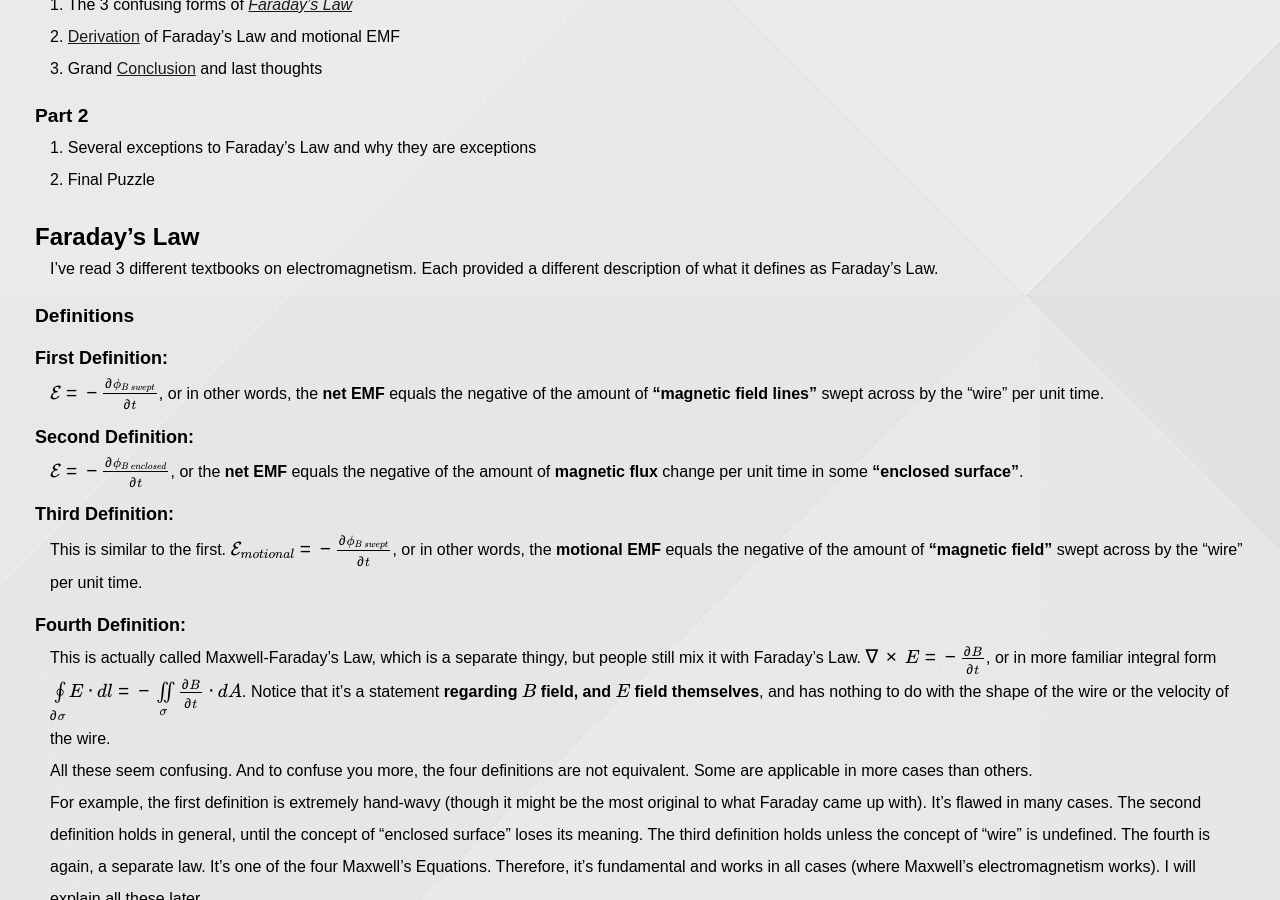
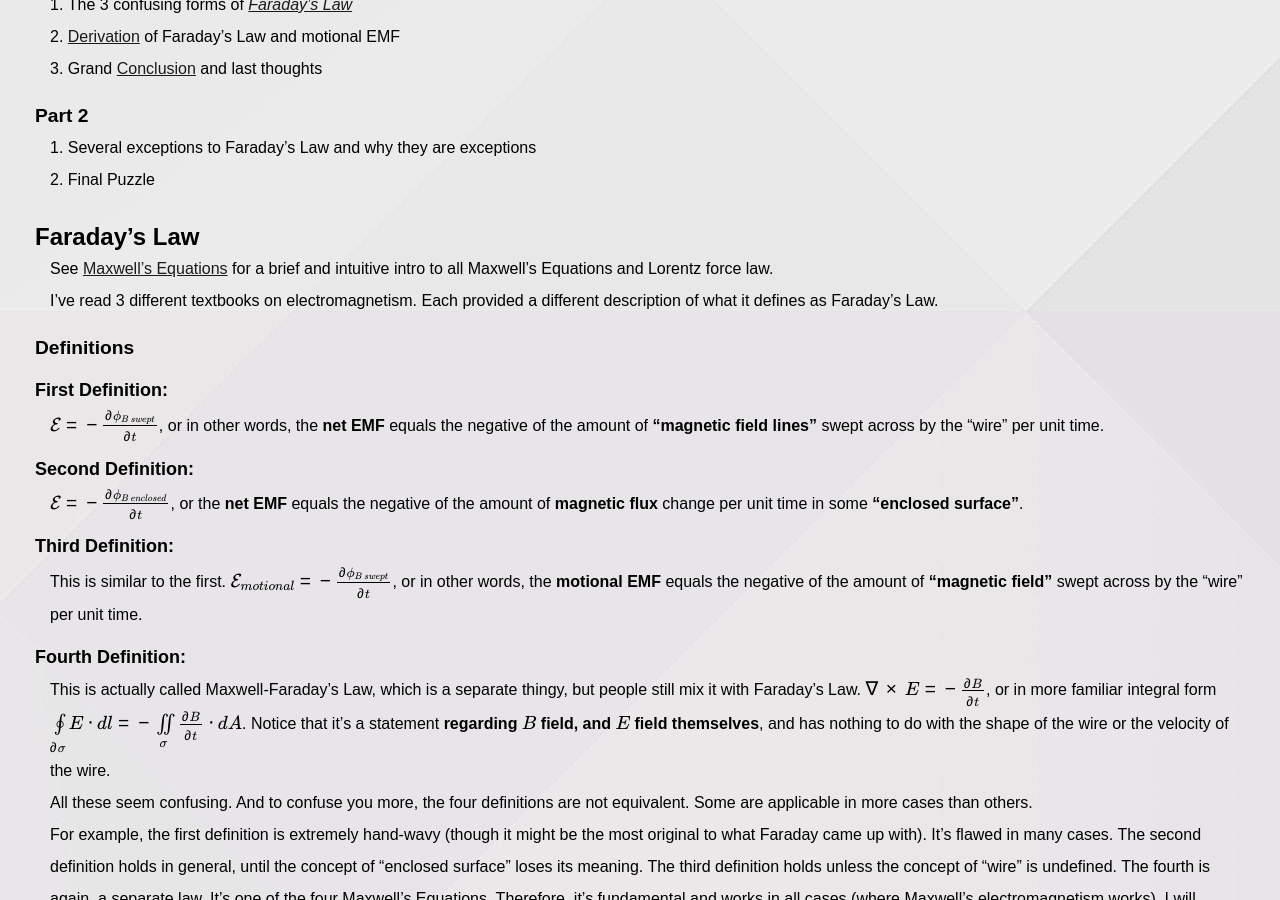
Before and after one commit to IntuitivePhysics/IntuitivePhysics, a Jekyll site: the page built from _posts/2021-05-08-faraday-derivation-part1.md, in a window 1280 px wide and 900 px high, scrolled down 443 px. Built offline with Jekyll 4.4.1, drawn with Linux system fonts in a browser that asks for light colours; formulas are drawn with MathJax 3.

Commit message:
internal link

```diff
--- a/_posts/2021-05-08-faraday-derivation-part1.md
+++ b/_posts/2021-05-08-faraday-derivation-part1.md
@@ -40,6 +40,8 @@ This is part 1 of two articles on Faraday's Law. In the first part, I attempt to
 2. Final Puzzle
 
 ### Faraday's Law
+
+See [Maxwell's Equations](https://intuitivephysics.github.io/maxwell-equations-overview) for a brief and intuitive intro to all Maxwell's Equations and Lorentz force law.
 
 I've read 3 different textbooks on electromagnetism. Each provided a different description of what it defines as Faraday's Law.
 
```
